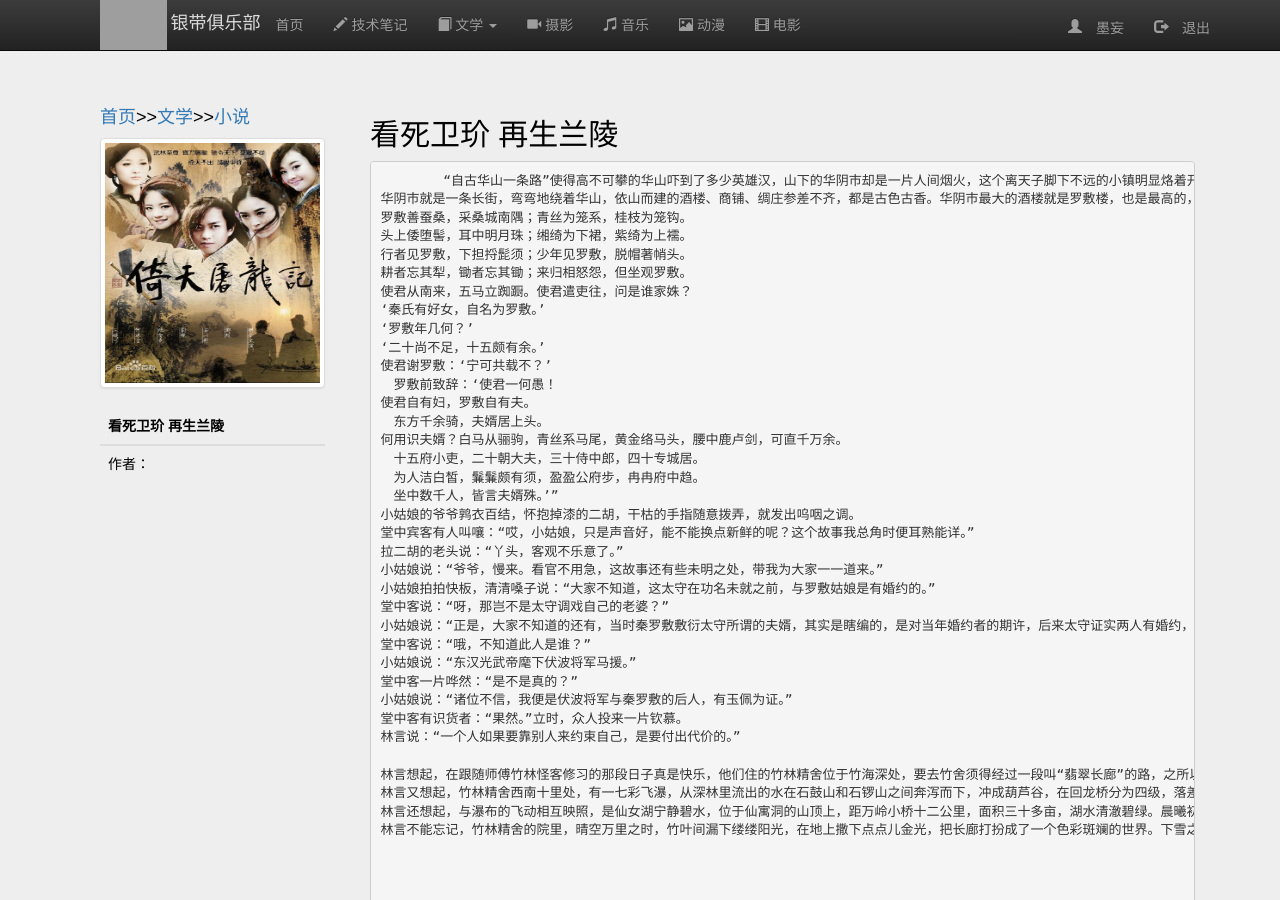
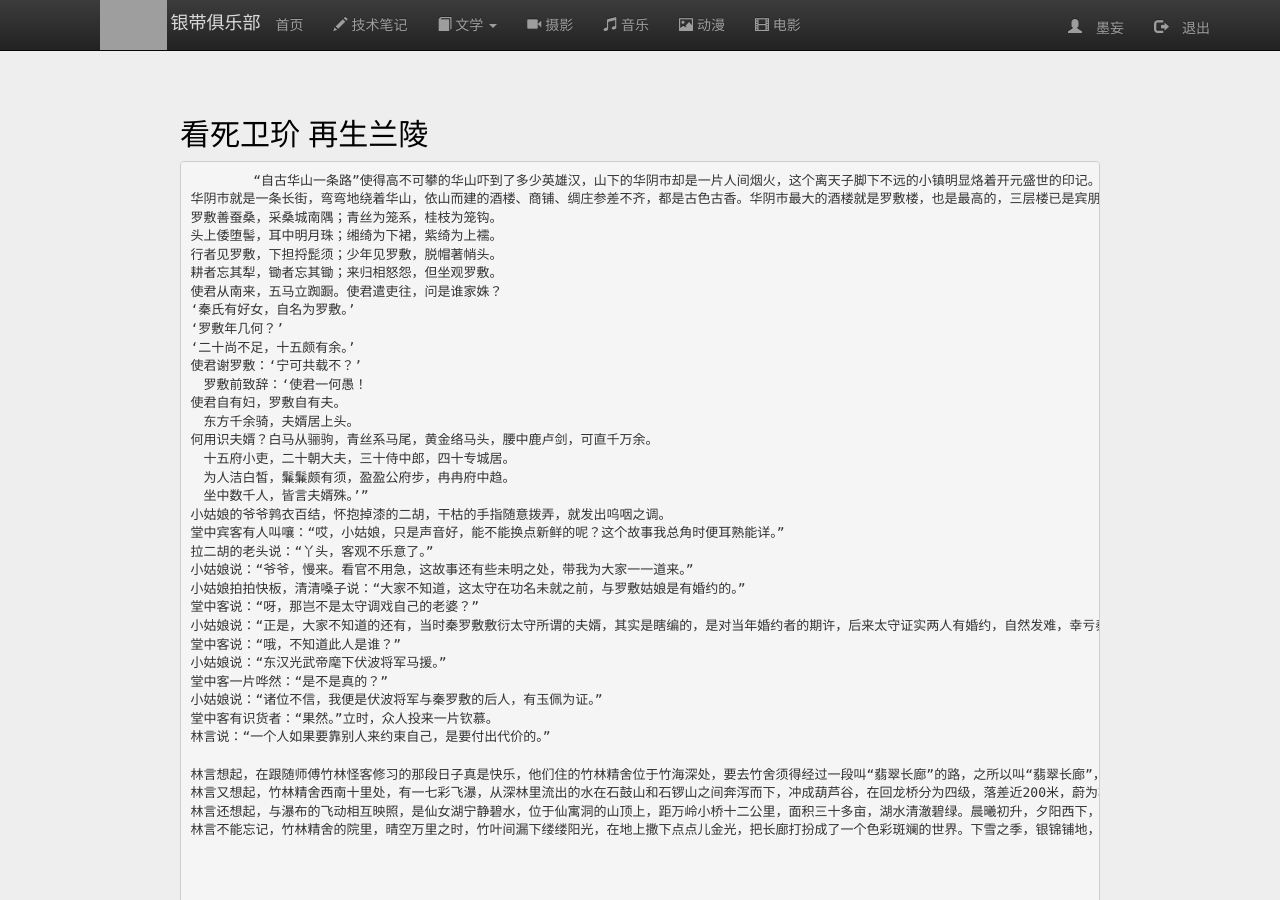
Before and after one commit to BravenHao/blog.indite.club, a Jekyll site: the page built from _posts/2014-08-29-linyanzhuan_2.html, in a window 1280 px wide and 900 px high. Built offline with Jekyll 4.4.1, drawn with Linux system fonts in a browser that asks for light colours; nearby versions of some CDN libraries; comment, search, counter and statistics services are not loaded; grey boxes are pictures that could not be loaded.

Commit message:
new update

```diff
--- a/_layouts/article.html
+++ b/_layouts/article.html
@@ -7,7 +7,7 @@
 <body class="jumbotron">
 {% include banner.html %}
 <div class="container" style="margin-top:30px;">
-	<div class="col-md-3" style="margin-top:20px;">
+	<!-- <div class="col-md-3" style="margin-top:20px;">
 		<div class="col-xs-12 col-md-12">
 			<h4><a href="/">首页</a>>><a href="/article">文学</a>>><a href="/article">小说</a></h4>
 		    <a href="#" class="thumbnail">
@@ -20,8 +20,8 @@
 			  	</tbody>
 			</table>
 		  </div>
-	</div>
-	<div class="col-md-9">
+	</div> -->
+	<div class="col-md-10 col-md-offset-1">
 　		{{ content }}
 <div class="row">
 <script type="text/javascript">
--- a/_posts/2014-08-31-technology_1.html
+++ b/_posts/2014-08-31-technology_1.html
@@ -2,8 +2,6 @@
 layout: article
 title: linux服务器开通FTP账户
 category: A01
-bookcover:technology.jpg
-author:墨妄
 ---
 <h2>{{ page.title }}</h2>
 <pre>
--- a/_posts/2014-08-31-technology_2.html
+++ b/_posts/2014-08-31-technology_2.html
@@ -2,8 +2,6 @@
 layout: article
 title: 使用flexpaper实现PWD转swf在线阅读
 category: A01
-bookcover:technology.jpg
-author:墨妄
 ---
 <h2>{{ page.title }}</h2>
 <pre>
```
